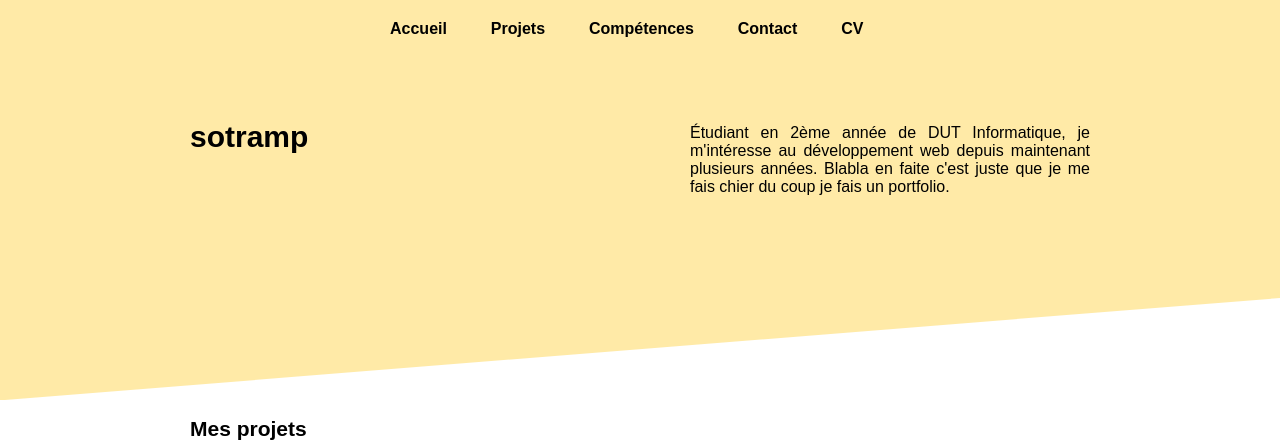
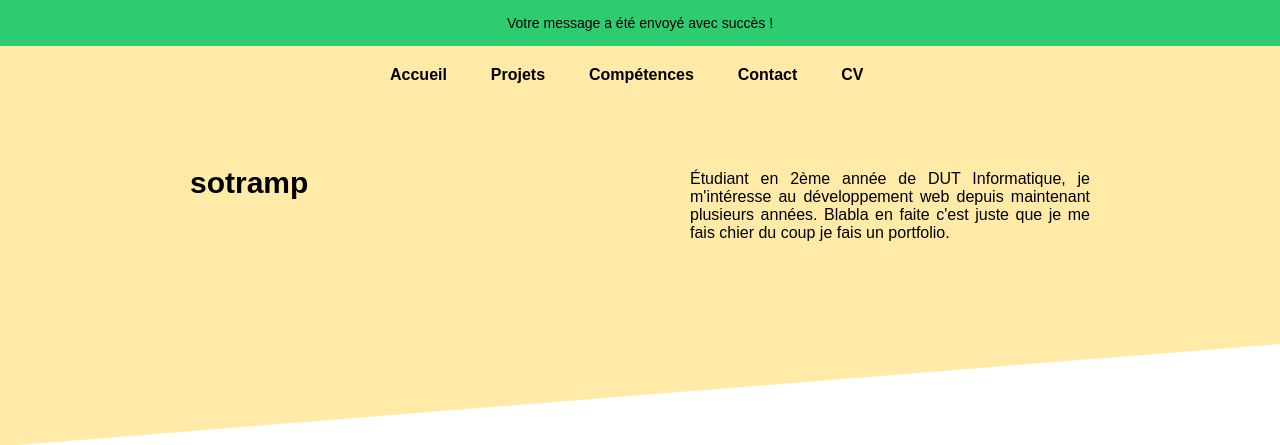
Before and after one commit to Thiboooo/portfolio-django, a Django app: page / in a window 1280 px wide. Shown: the top 445 px of the page. Run offline with Django 3.2, Linux system fonts and the light colour scheme; data comes from the database, SQL or seed files in the repository; some libraries are stand-ins or nearby versions.

Commit message:
contact form

```diff
--- a/portfolio/static/css/style.css
+++ b/portfolio/static/css/style.css
@@ -20,6 +20,19 @@ body{
 .in{
     margin:auto;
     width:900px;
+}
+
+/* Notification success */
+#notifSuccess{
+    display: block;
+    padding: 15px;
+    background-color: #2ecc71;
+    text-align: center;
+}
+
+#closeNotif{
+    float:right;
+    cursor:pointer;
 }
 
 /* Header */
--- a/portfolio/static/js/animation.js
+++ /dev/null
@@ -1,20 +0,0 @@
-/*;(function ($) {
-    'use strict';
-    var $body    = $('html, body'), // Define jQuery collection
-        content  = $('header').smoothState({
-          onStart : {
-            duration: 250,
-            render: function () {
-              content.toggleAnimationClass('is-exiting');
-
-              // Scroll user to the top
-              $body.animate({ 'scrollTop': 0 });
-
-            }
-          }
-        }).data('smoothState');
-  })(jQuery);*/
-$(function() {
-  'use strict';
-  $('#deleteLoading').smoothState({ debug: true });
-});
--- /dev/null
+++ b/portfolio/static/js/main.js
@@ -0,0 +1,39 @@
+$(function() {
+    // delete loading
+    "use strict";
+    $("#deleteLoading").smoothState({ debug: true });
+
+    // smooth
+    $("a[href*='#']:not([href='#'])").click(function() {
+        if(location.hostname == this.hostname && this.pathname.replace(/^\//,"") == location.pathname.replace(/^\//,"")){
+            var anchor = $(this.hash);
+            anchor = anchor.length ? anchor : $("[name=" + this.hash.slice(1) +"]");
+            if(anchor.length){
+                $("html, body").animate( { scrollTop: anchor.offset().top }, 1500);
+            }
+        }
+    });
+
+    // close notification success
+    $("#closeNotif").click(function() {
+        $("#notifSuccess").slideUp();
+    });
+
+});
+
+/*;(function ($) {
+    'use strict';
+    var $body    = $('html, body'), // Define jQuery collection
+        content  = $('header').smoothState({
+          onStart : {
+            duration: 250,
+            render: function () {
+              content.toggleAnimationClass('is-exiting');
+
+              // Scroll user to the top
+              $body.animate({ 'scrollTop': 0 });
+
+            }
+          }
+        }).data('smoothState');
+  })(jQuery);*/
--- a/portfolio/static/js/scroll.js
+++ /dev/null
@@ -1,11 +0,0 @@
-$(function() {
-    $("a[href*='#']:not([href='#'])").click(function() {
-        if(location.hostname == this.hostname && this.pathname.replace(/^\//,"") == location.pathname.replace(/^\//,"")){
-            var anchor = $(this.hash);
-            anchor = anchor.length ? anchor : $("[name=" + this.hash.slice(1) +"]");
-            if(anchor.length){
-                $("html, body").animate( { scrollTop: anchor.offset().top }, 1500);
-            }
-        }
-    });
-});
--- a/portfolio/templates/layouts/gabarit.html
+++ b/portfolio/templates/layouts/gabarit.html
@@ -9,12 +9,20 @@
     <link href="{% static 'css/style.css' %}" rel="stylesheet" type="text/css">
     <link href="{% static 'css/fontawesome-free/css/all.min.css' %}" rel="stylesheet" type="text/css">
     <script type="text/javascript" src="http://ajax.googleapis.com/ajax/libs/jquery/1.11.0/jquery.min.js"></script>
-    <script type="text/javascript" src="{% static 'js/scroll.js' %}"></script>
     <script type="text/javascript" src="{% static 'js/smoothstate.js' %}"></script>
-    <script type="text/javascript" src="{% static 'js/animation.js' %}"></script>
+    <script type="text/javascript" src="{% static 'js/main.js' %}"></script>
 </head>
 </html>
 <body>
+
+    <!-- Notification of success for the contact form  -->
+    {% if messages %}
+    {% for message in messages %}
+        <div id="notifSuccess">{{ message }} <i id="closeNotif" class="fas fa-times"></i></div>
+    {% endfor %}
+    {% endif %}
+    <div id="notifSuccess">Votre message a été envoyé avec succès ! <i id="closeNotif" class="fas fa-times"></i></div>
+
     <div id="deleteLoading">
     <!-- Main menu -->
     <header class="m-scene scene_element--fadein">
--- a/portfolio/views.py
+++ b/portfolio/views.py
@@ -4,13 +4,14 @@ from portfolio.models import Project
 from portfolio.forms import ContactForm
 from django.core.mail import EmailMessage
 from django.template.loader import get_template
+from django.contrib import messages
 
 # Home page
 def index(request):
     projects = Project.objects.all()
     formInit = ContactForm
 
-    # contact form
+    # Contact form
     if request.method == 'POST':
         form = formInit(data=request.POST)
         if form.is_valid():
@@ -22,7 +23,9 @@ def index(request):
             content = template.render(context)
             email = EmailMessage("Nouveau message", content, "Portfolio Website" +'', ['contact@sotramp.io'], headers = {'Reply-To': contactEmail })
             email.send()
-            return redirect('index')
+            # Notification of success for the contact form
+            messages.add_message(request, messages.SUCCESS, 'Votre message a été envoyé avec succès !')
+            #return redirect('index')
 
     return render(request, 'index.html', {'last_projects' : projects, 'form' : formInit})
 
```
